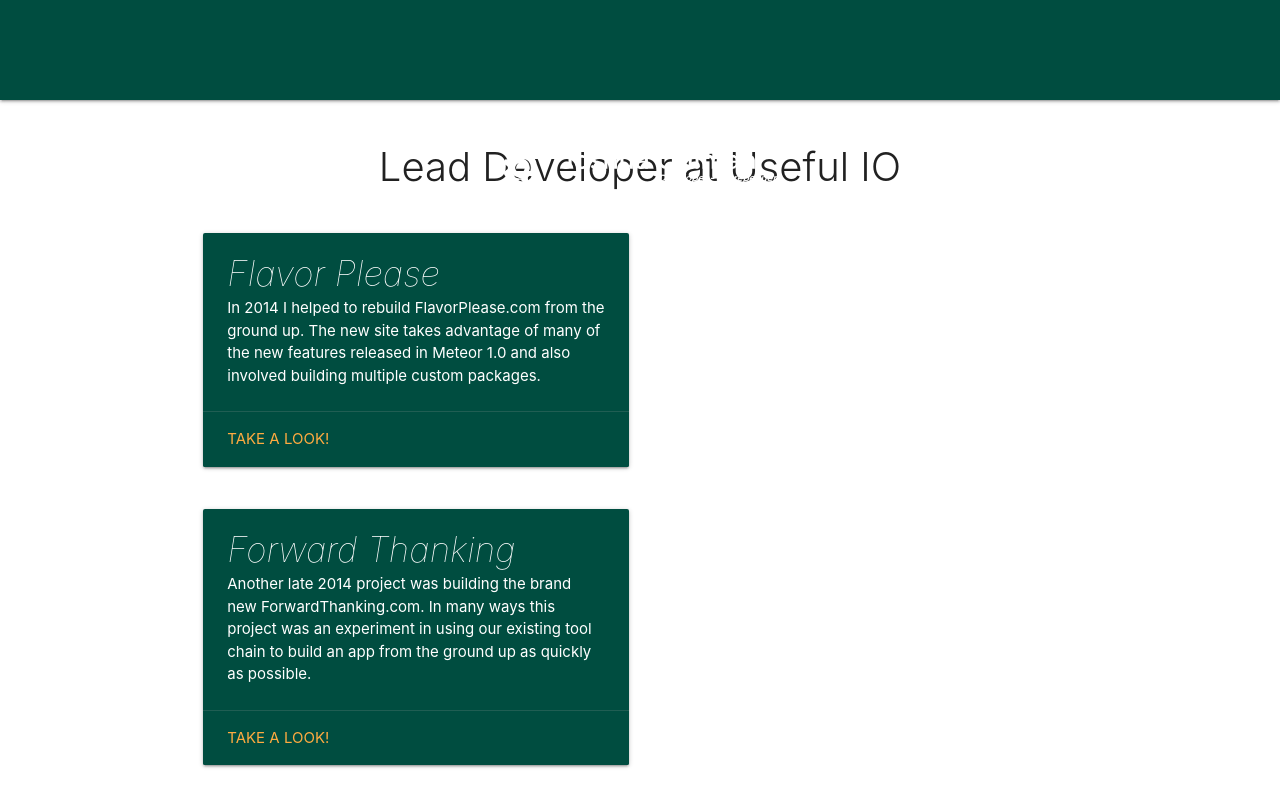
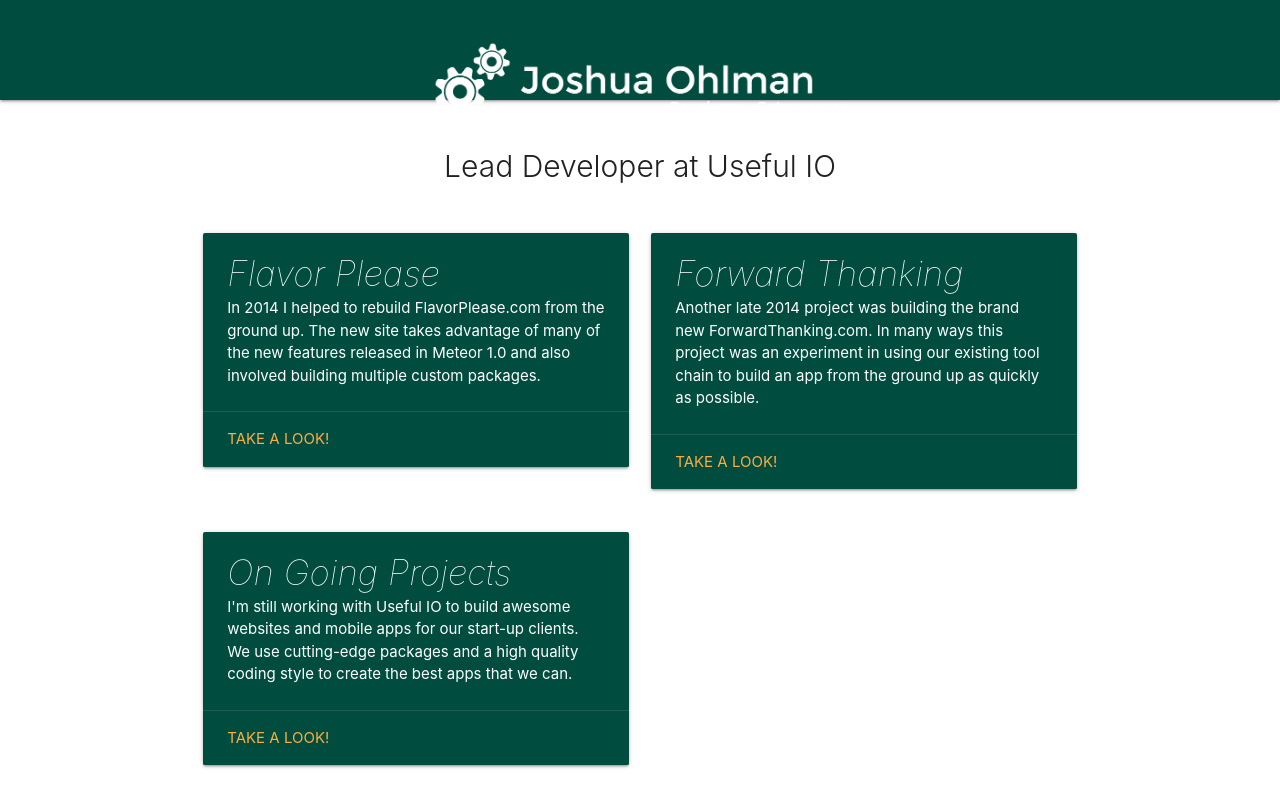
Before and after one commit to mrs-codewriterohs/jpohlman.com, a plain HTML site: page public/index.html in a window 1280 px wide. Shown: the top 797 px of the page. Drawn offline with nearby package versions, Linux system fonts and the light colour scheme.

Commit message:
box style changes

```diff
--- a/public/css/index.css
+++ b/public/css/index.css
@@ -1,5 +1,5 @@
 .brand-logo img {
-max-height: 80px;
+max-height: 120px;
 margin-top: 20px;
 }
 @media only screen and (min-width: 601px) {
@@ -34,7 +34,7 @@ font-size: 10px;
 }
 
 h1 {
-font-size: 40px;
+font-size: 30px;
 line-height: 4.62rem;
 margin: 2.1rem 0 1.68rem 0;
 }
--- a/public/index.html
+++ b/public/index.html
@@ -14,13 +14,12 @@
   <link href="css/index.css" rel="stylesheet">
 
 <nav>
-    <div class="nav-wrapper">
-    <div class="nav-wrapper teal darken-4"</div></div>
+    <div class="nav-wrapper teal darken-4">
       <a href="#" class="brand-logo center">
 
           <img id="" src="img/logo.png" alt="" />
       </a>
-      <ul id="nav-mobile" class="left hide-on-med-and-down"></ul>
+      <ul id="nav-mobile" class="left hide-on-med-and-down">
         <!--<li><a href="sass.html">Sass</a></li>-->
       </ul>
     </div>
@@ -37,6 +36,7 @@
       <!-- Example row of columns -->
 
           <div class="row">
+
       <div class="col s12 m6">
           <div class="card teal darken darken-4">
           <div class="card-content white-text">
@@ -47,7 +47,14 @@
               <a href="http://flavorplease.com">Take a Look!</a>
             </div>
           </div>
+
+      <div class="col s4">
+        <!-- Promo Content 2 goes here -->
       </div>
+      <div class="col s4">
+        <!-- Promo Content 3 goes here -->
+      </div>
+
     </div>
 
              <div class="row">
```
Lines whose indentation alone changed are shown as unchanged.
